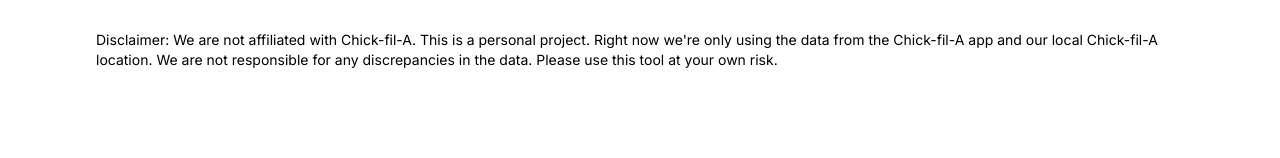
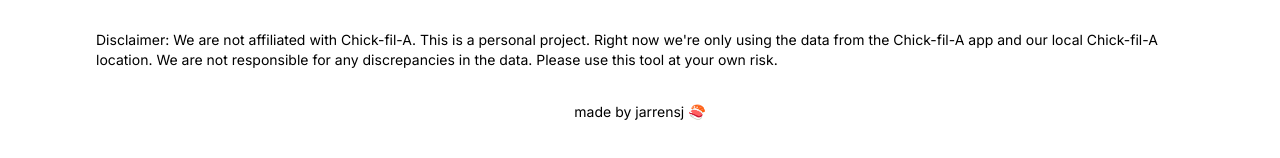
Before and after one commit to jarrensj/cfacalc.com, a Next.js app: page / in a window 1280 px wide. Shown: the part 294-452 px from the top of the page. Built offline with nearby package versions, Linux system fonts and the light colour scheme; no server answers.

Commit message:
add made by footer

```diff
--- a/app/page.tsx
+++ b/app/page.tsx
@@ -13,6 +13,11 @@
       <p className="text-sm mt-8">
         Disclaimer: We are not affiliated with Chick-fil-A. This is a personal project. Right now we&apos;re only using the data from the Chick-fil-A app and our local Chick-fil-A location. We are not responsible for any discrepancies in the data. Please use this tool at your own risk.
       </p>
+      <footer>
+        <p className="text-sm mt-8">
+          made by <Link href="https://jarrensj.com">jarrensj 🍣</Link>
+        </p>
+      </footer>
     </main>
   );
 }
```
